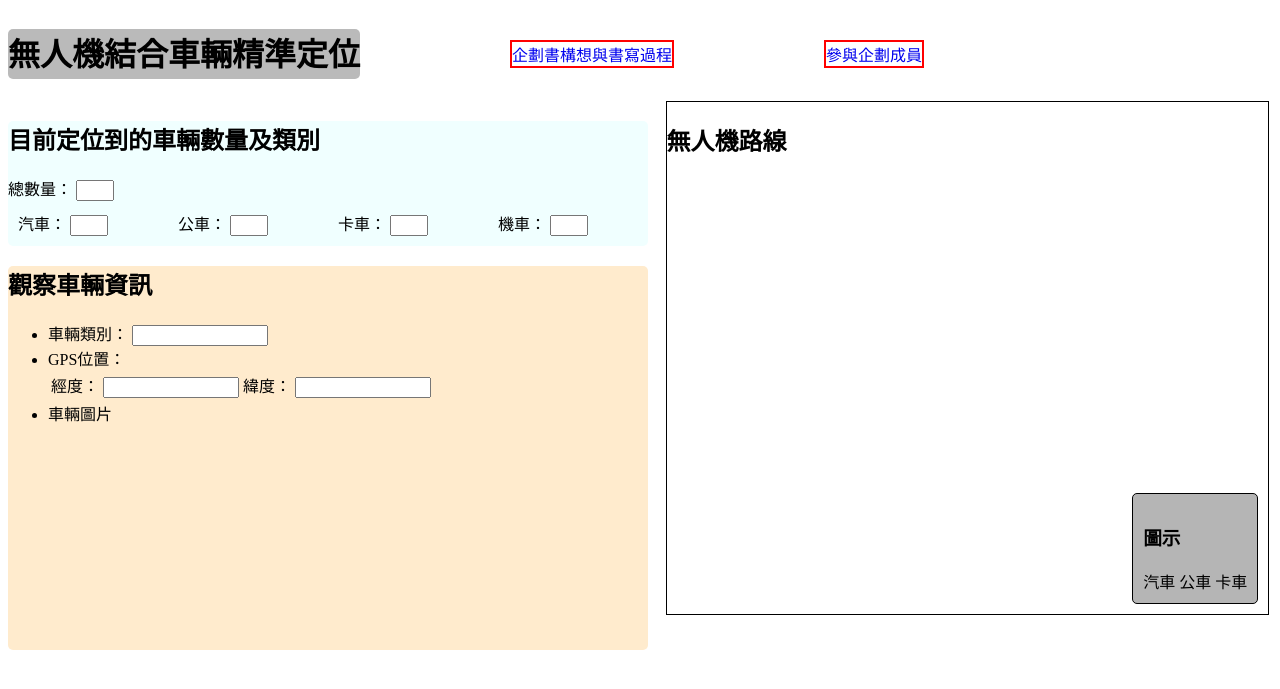
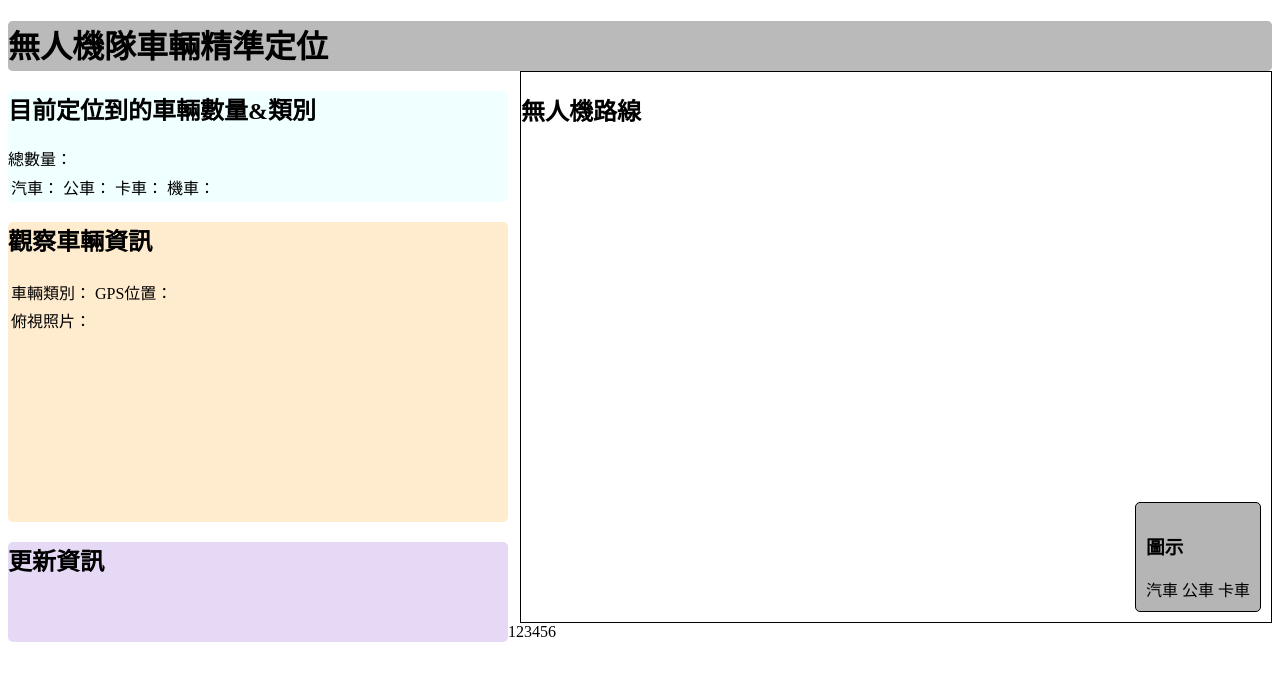
Before and after one commit to Yilin-seniorProject/Senior-project, a Python web app: template web/template/index.html in a window 1280 px wide. Shown: the top 689 px of the page. Run offline with Jinja, Linux system fonts and the light colour scheme; the template is opened without the code that fills it, so the values that code supplies are empty.

Commit message:
Revert "[feat]整合css以及html排版"

```diff
--- a/web/static/style.css
+++ b/web/static/style.css
@@ -1,72 +1,8 @@
 p{
     color:black;
 }
-
-.first_title{
-    display: flex;
-    align-items: center;
-}
-
-.first_title h1{
+h1{
     background-color: rgb(186, 186, 186);
     height: 50px;
-    flex-shrink: 0; /*收縮比例*/
     border-radius: 5px;
 }
-
-.first_title a{
-    float: right;
-    margin-left: 150px;
-    border: 2px solid red;
-    text-decoration: none;  /*此行程式碼代表除連結下方預設畫線*/
-}
-
-#car_count{
-    background-color: azure;
-    border-radius: 5px;
-    width: 50vw;    /*50vw代表50%的視窗寬度(高度)*/
-}
-
-#car_count table{
-    width: 100%;
-    border-collapse: collapse;  /*設置表格寬度和邊框合併樣式*/
-}
-
-#car_count td{
-    padding: 10px;
-    margin: 10px;
-}
-
-#car_count input[type = "text"]{
-    width: 30px;
-}
-
-#car_information{
-    background-color: blanchedalmond;
-    height: 30vw;
-    width: 50vw;
-    border-radius: 5px;
-}
-
-#car_information input[type = "text"]{
-    width:10vw;
-}
-
-#Drone_route{
-    position: absolute;left:52vw;
-    border: 1px solid black;
-    float: right;
-    width: 47vw;
-    height: 40vw;
-}
-
-.map_information{
-    position: absolute;
-    bottom: 0px;
-    right: 0px;
-    padding: 10px;
-    margin: 10px;
-    background-color: rgba(128, 128, 128, 0.586);
-    border: 1px solid black;
-    border-radius: 5px;
-}
--- a/web/template/index.html
+++ b/web/template/index.html
@@ -3,78 +3,54 @@
     <head>
         <meta charset="UTF-8"/>
         <meta name="description" content="無人機隊車輛精準定位結果畫面">
-        <meta name="author" content="Brian,Willy">
+        <meta name="author" content="Willy">
         <meta name="keywords" content="無人機, 車輛定位">
         <meta name="viewport" content="width=device-width, initial-scale=1.0">
-        <title>無人機結合車輛精準定位</title>
+        <title>無人機隊車輛精準定位</title>
         <link rel="stylesheet" href="../static/style.css"/>
 
     </head>
     <body>
-        <div class = "first_title">
-            <h1>無人機結合車輛精準定位</h1>
-            <a href = "proposal_history.html">企劃書構想與書寫過程</a>
-            <a href = "project_members.html">參與企劃成員</a>
+        <div style="background-color: rgb(186, 186, 186); height: 50px; border-radius: 5px;">
+            <h1>無人機隊車輛精準定位</h1>
         </div>
+        <div style="float: left;">
 
-        <div style="float: left">
-            <div id = "car_count">
-                <h2>目前定位到的車輛數量及類別</h2>
+            <div style="background-color: azure; border-radius: 5px; width: 500px;">
+                <h2>目前定位到的車輛數量&類別</h2>
                 <table>
+                    <tr>總數量：</tr>
                     <tr>
-                        總數量：
-                        <input type = "text" width: >
-                    </tr>
-                    <tr>
-                        <td>
-                            汽車：
-                            <input type = "text">
-                        </td>
-                        <td>
-                            公車：
-                            <input type = "text">
-                        </td>
-                        <td>
-                            卡車：
-                            <input type = "text">
-                        </td>
-                        <td>
-                            機車：
-                            <input type = "text">
-                        </td>
+                        <td>汽車：</td>
+                        <td>公車：</td>
+                        <td>卡車：</td>
+                        <td>機車：</td>
                     </tr>
                 </table>
             </div>
 
-            <div id = "car_information">
+            <div style="background-color: blanchedalmond; height: 300px; border-radius: 5px;">
                 <h2>觀察車輛資訊</h2>
-                <ul>
-                    <li>
-                        車輛類別：
-                        <input type = "text">
-                    </li>
-                    <li>
-                        <table>
-                            <tr>
-                                GPS位置：
-                                <td>
-                                    經度：
-                                    <input type = "text">
-                                </td>
-                                <td>
-                                    緯度：
-                                    <input type = "text">
-                                </td>
-                            </tr>
-                        </table>
-                    </li>
-                    <li>車輛圖片</li>
-                </ul>
+                <table>
+                    <tr>
+                        <td>車輛類別：</td>
+                        <td>GPS位置：</td>
+                    </tr>
+                    <tr>
+                        <td>俯視照片：</td>
+                    </tr>
+                </table>
             </div>
+
+            <div style="background-color: rgb(229, 217, 246); height: 100px; border-radius: 5px;">
+                <h2>更新資訊</h2>
+            </div>
+
         </div>
-        <div id = "Drone_route">
+        <div style="position: relative; border: 1px solid black; float: right; width: 750px; height: 550px;">
             <h2>無人機路線</h2>
-            <div class= "map_information">
+
+            <div style="position: absolute; bottom: 0px; right: 0px; padding: 10px; margin: 10px; background-color: rgba(128, 128, 128, 0.586); border: 1px solid black; border-radius: 5px;">
                 <h3>圖示</h3>
                 <span>汽車</span>
                 <span>公車</span>
@@ -83,3 +59,5 @@
         </div>
     </body>
 </html>
+
+123456
```
Also changed, not shown: web/template/project_members.html (deleted), web/template/proposal_history.html (deleted).
